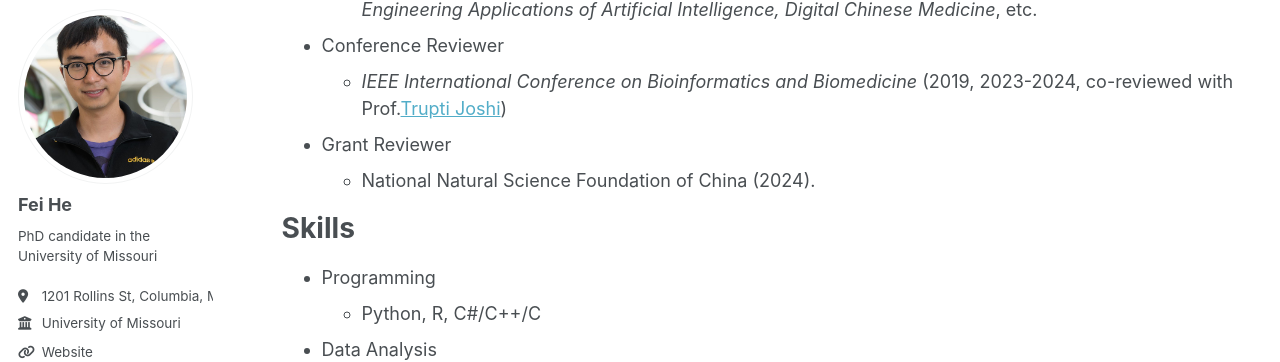
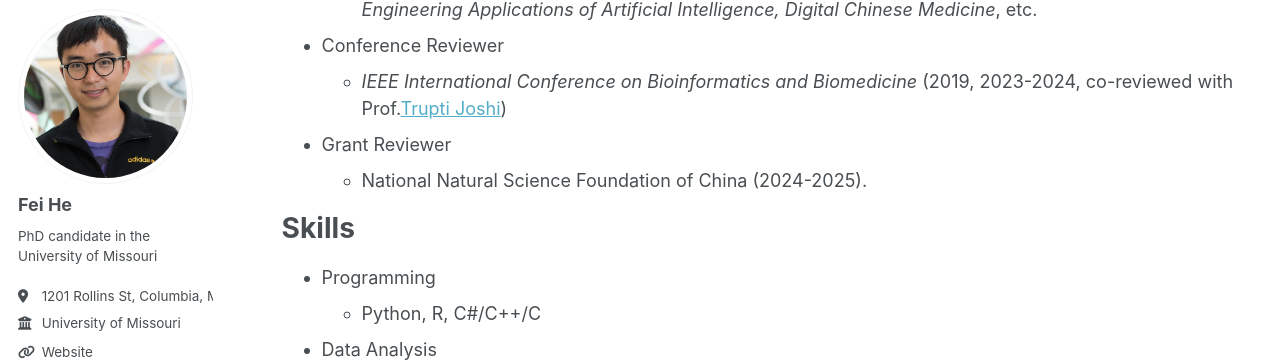
Before and after one commit to coffee19850519/coffee19850519.github.io, a Jekyll site: the page built from _pages/cv.md, in a window 1280 px wide and 900 px high, scrolled down 4295 px. Shown: the part 90-452 px from the top of the window. Built offline with Jekyll 4.4.1, drawn with Linux system fonts in a browser that asks for light colours; some web fonts are replaced.

Commit message:
Update News

```diff
--- a/_pages/cv.md
+++ b/_pages/cv.md
@@ -100,7 +100,7 @@ Service
   * *IEEE International Conference on Bioinformatics and Biomedicine* (2019, 2023-2024, co-reviewed with Prof.[Trupti Joshi](https://engineering.missouri.edu/faculty/trupti-joshi/))
 
 * Grant Reviewer
-  * National Natural Science Foundation of China (2024).
+  * National Natural Science Foundation of China (2024-2025).
 
 Skills
 ======
```
Also changed, not shown: 1 other file.
